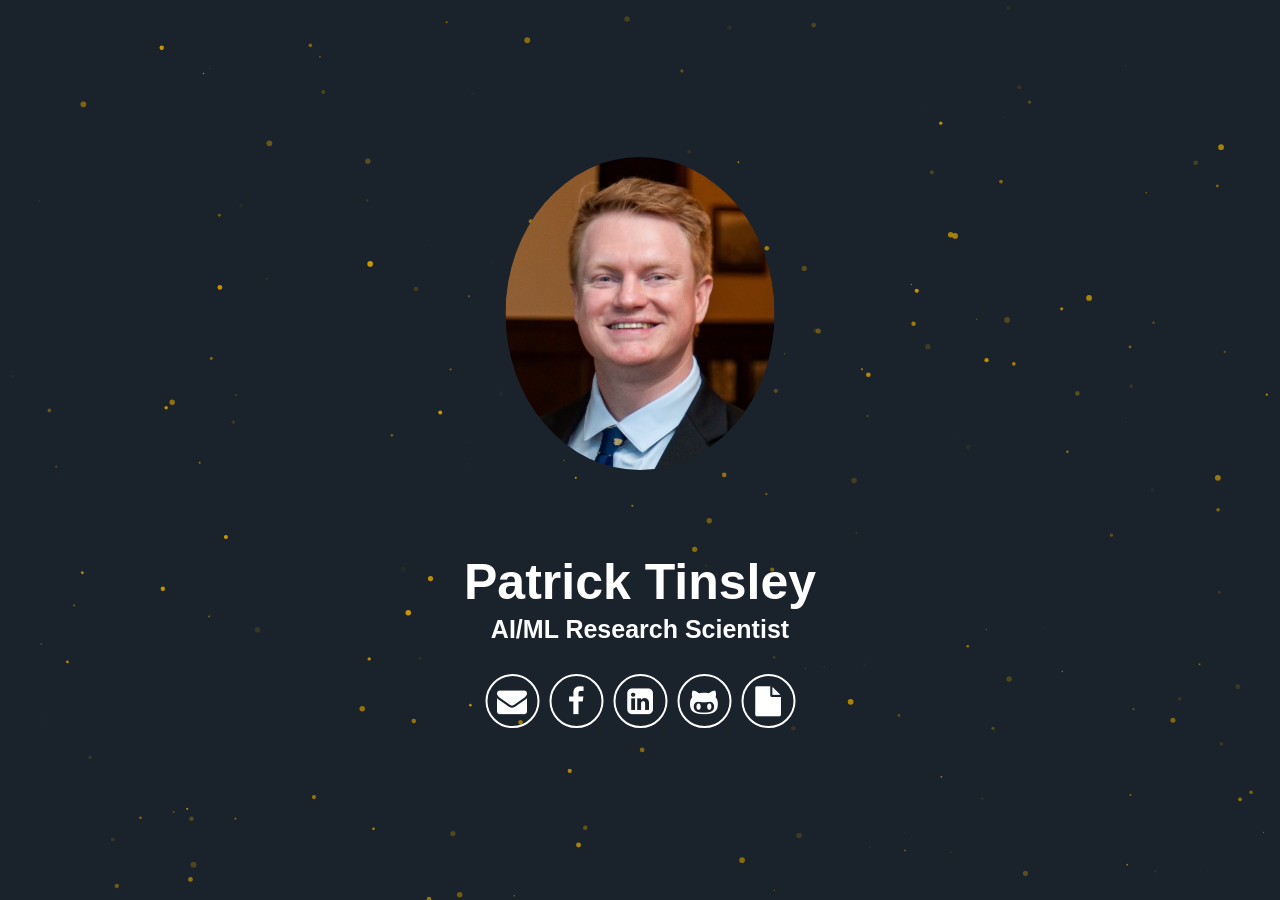
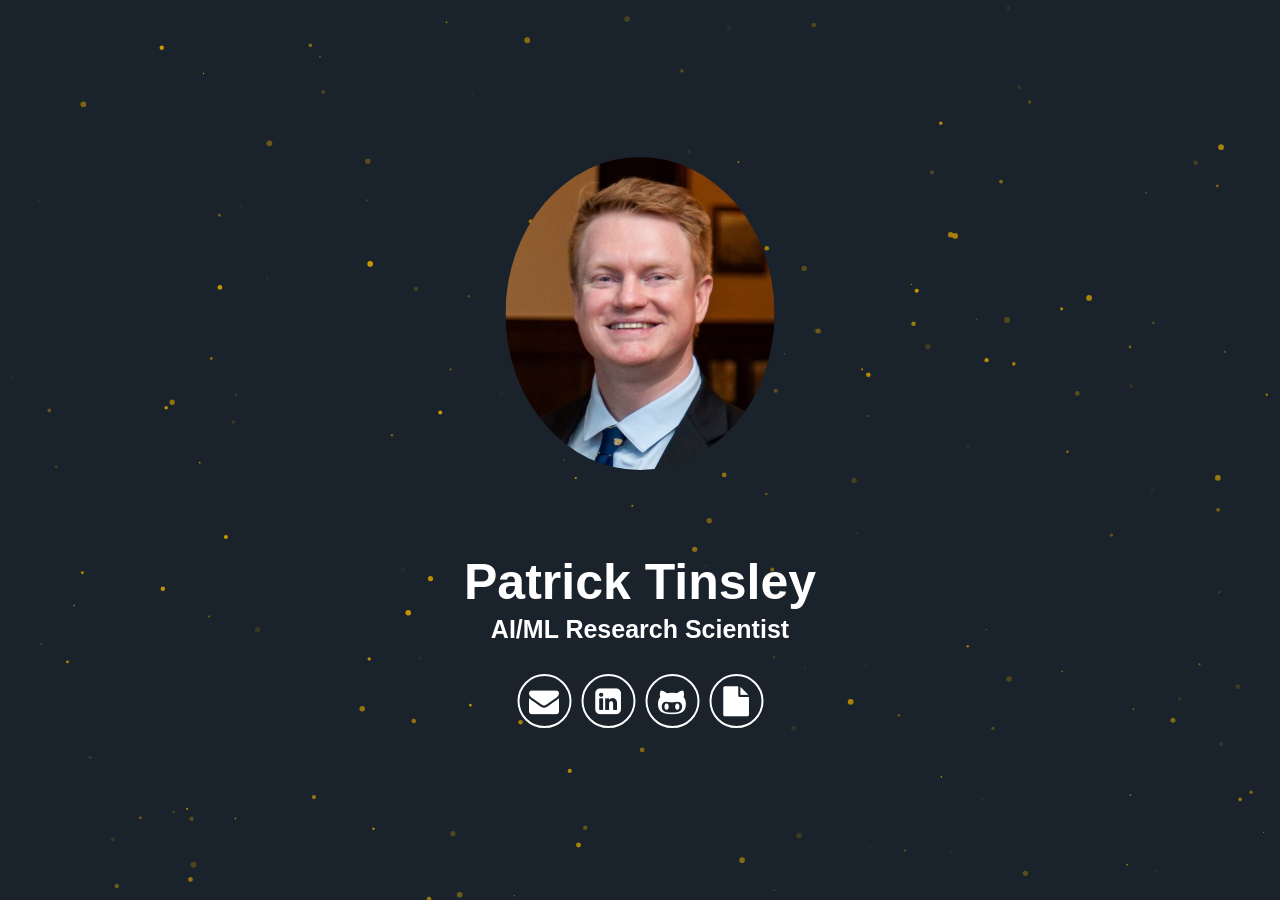
Before and after one commit to pgtinsley/pgtinsley.github.io, a Jekyll site: the page built from index.html, in a window 1280 px wide. Built offline with Jekyll 4.4.1, drawn with Linux system fonts in a browser that asks for light colours.

Commit message:
prof pic

```diff
--- a/_config.yml
+++ b/_config.yml
@@ -1,6 +1,6 @@
 # Site settings
-title: Patrick Tinsley
-description: Jekyll Theme Minimal Resume
+title: Patrick G Tinsley
+description: PT Page
 # baseurl: "" # the subpath of your site, e.g. /blog
 # url: "localhost:3000" # the base hostname & protocol for your site e.g. http://willianjusten.com.br
 
@@ -11,13 +11,13 @@
 email: ptinsley@nd.edu
 # twitter_username: lorem_ipsum
 # instagram_username: mauriciourraco7
-facebook_username: pgtinsley
+# facebook_username: pgtinsley
 linkedin_username: pgtinsley
 github_username:  pgtinsley
 # medium_username: lorem_ipsum
 # medium_url: lorem_ipsum.medium.com
 # gplus_username:  lorem_ipsum
 
-author_image: 'prof.jpeg'
+author_image: 'prof.png'
 
 exclude: ['package.json', 'src' , 'node_modules']
```
Also changed, not shown: assets/prof.png (renamed from assets/prof.jpeg).
